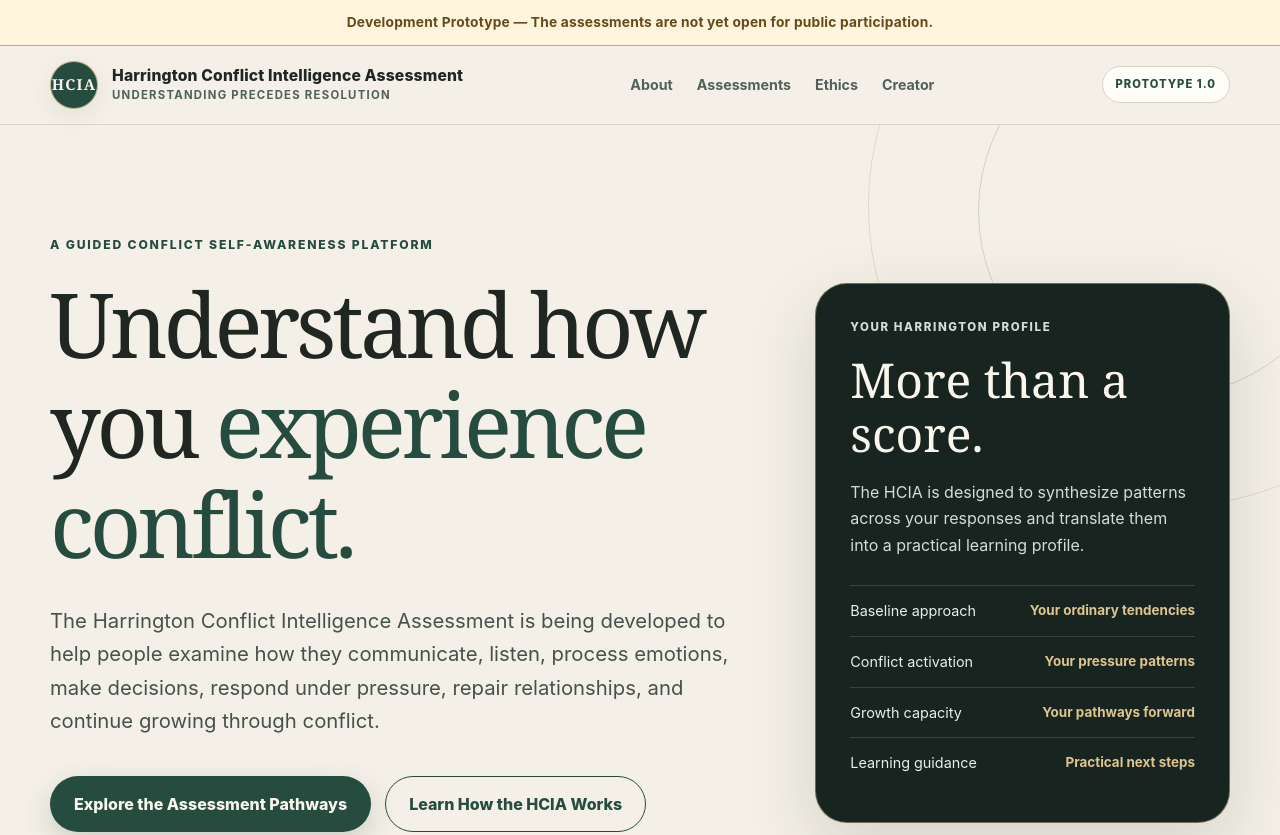
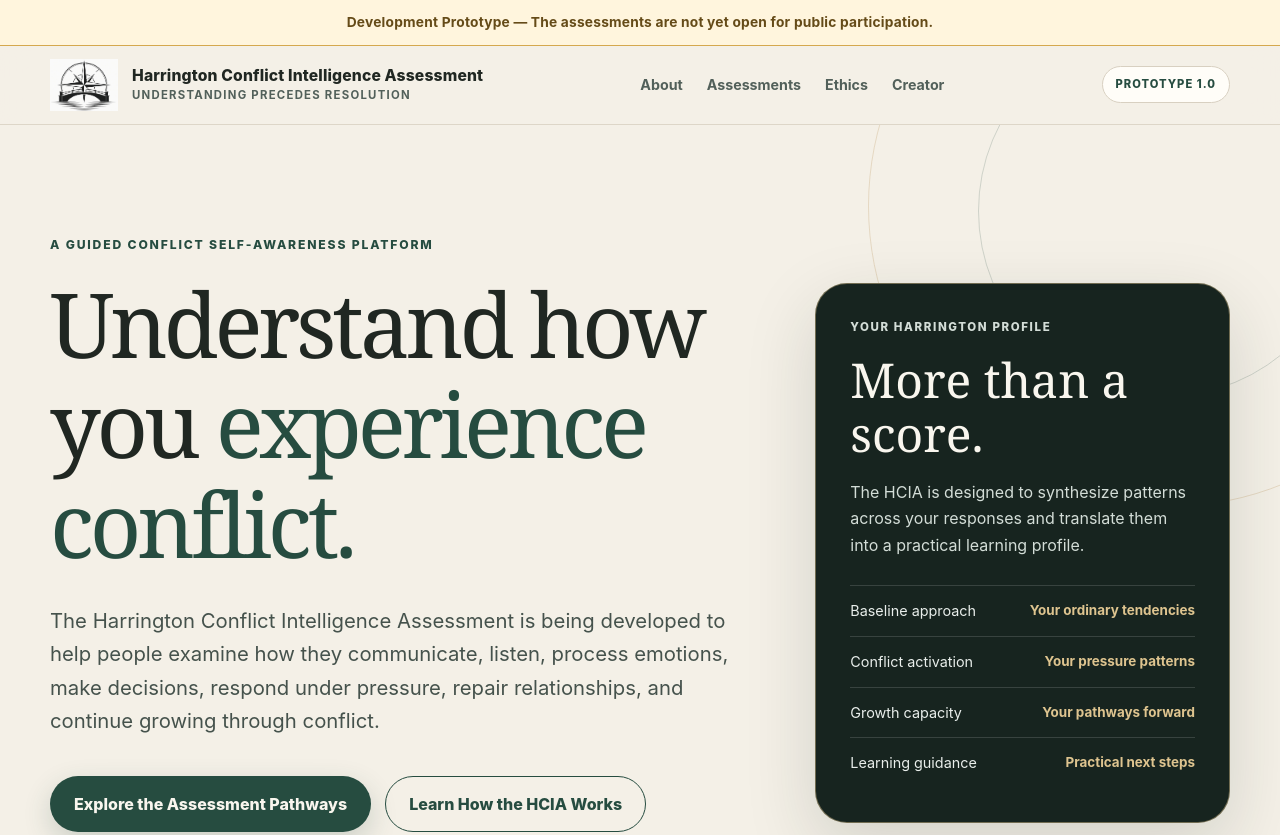
Before and after one commit to robertharringtonjr/harrington-conflict-intelligence-assessment, a plain HTML site: page index.html in a window 1280 px wide. Shown: the top 835 px of the page. Drawn offline with Linux system fonts and the light colour scheme.

Commit message:
Replace temporary HCIA mark with Harrington logo

```diff
--- a/index.html
+++ b/index.html
@@ -183,25 +183,22 @@
       text-decoration: none;
     }
 
-    .brand-mark {
-      width: 48px;
-      height: 48px;
-      flex: 0 0 auto;
-      display: grid;
-      place-items: center;
-      border: 1px solid rgba(222, 196, 143, 0.8);
-      border-radius: 50%;
-      background: var(--primary);
-      color: var(--text-light);
-      font-family:
-        Georgia,
-        "Times New Roman",
-        serif;
-      font-size: 0.94rem;
-      font-weight: 700;
-      letter-spacing: 0.08em;
-      box-shadow: var(--shadow-small);
-    }
+   .brand-logo {
+  width: 68px;
+  height: 52px;
+  flex: 0 0 auto;
+  display: flex;
+  align-items: center;
+  justify-content: center;
+}
+
+.brand-logo img {
+  width: 100%;
+  height: 100%;
+  display: block;
+  object-fit: contain;
+}
+
 
     .brand-copy {
       min-width: 0;
@@ -893,10 +890,10 @@
         min-height: 70px;
       }
 
-      .brand-mark {
-        width: 42px;
-        height: 42px;
-      }
+      .brand-logo {
+  width: 56px;
+  height: 44px;
+}
 
       .brand-title {
         font-size: 0.86rem;
@@ -990,12 +987,10 @@
         href="#top"
         aria-label="Harrington Conflict Intelligence Assessment home"
       >
-        <span
-          class="brand-mark"
-          aria-hidden="true"
-        >
-          HCIA
-        </span>
+       <span class="brand-logo" aria-hidden="true">
+    <img src="harrington-bridge-compass-logo.jpeg"
+         alt="Harrington Bridge and Compass Logo">
+</span>
 
         <span class="brand-copy">
           <span class="brand-title">
```
